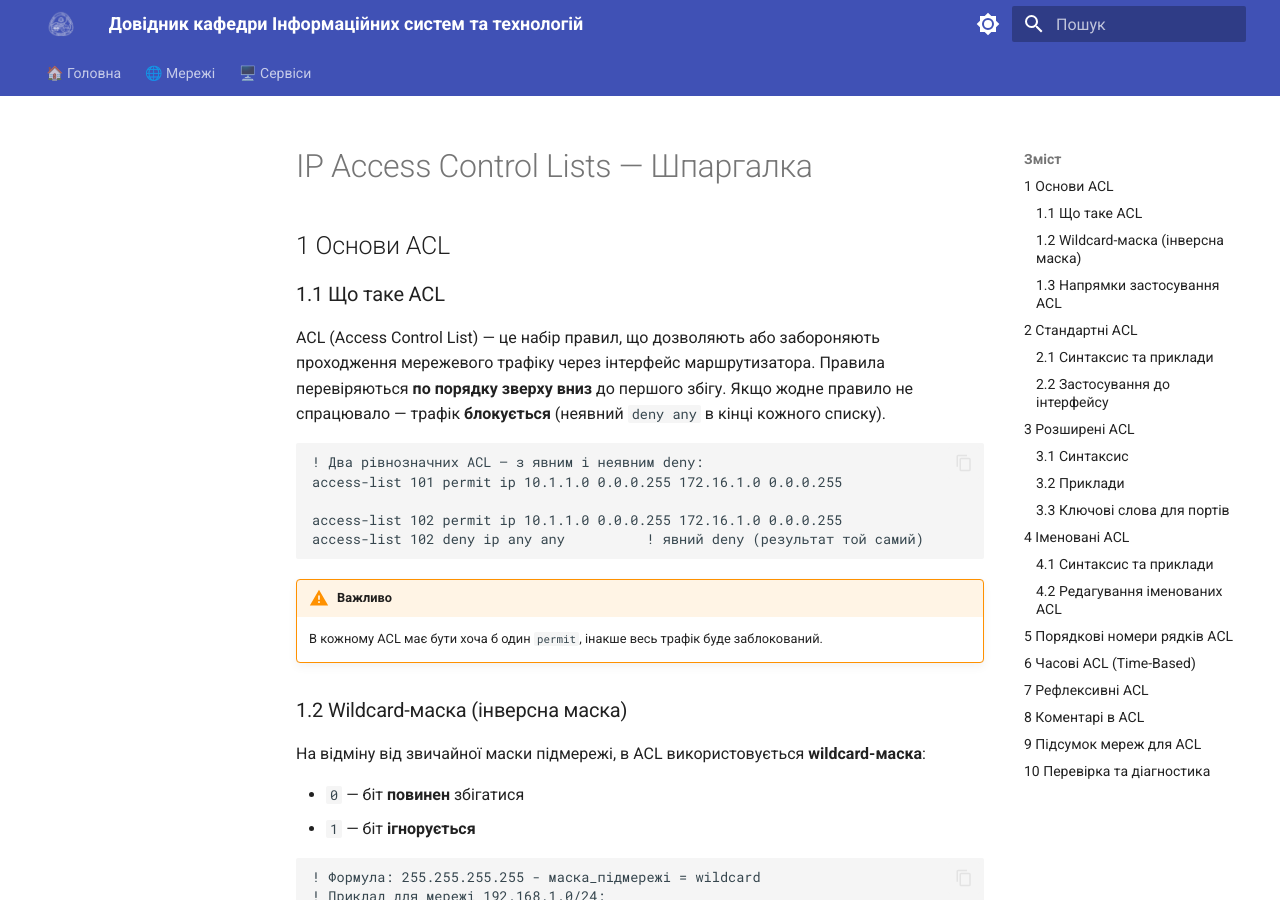
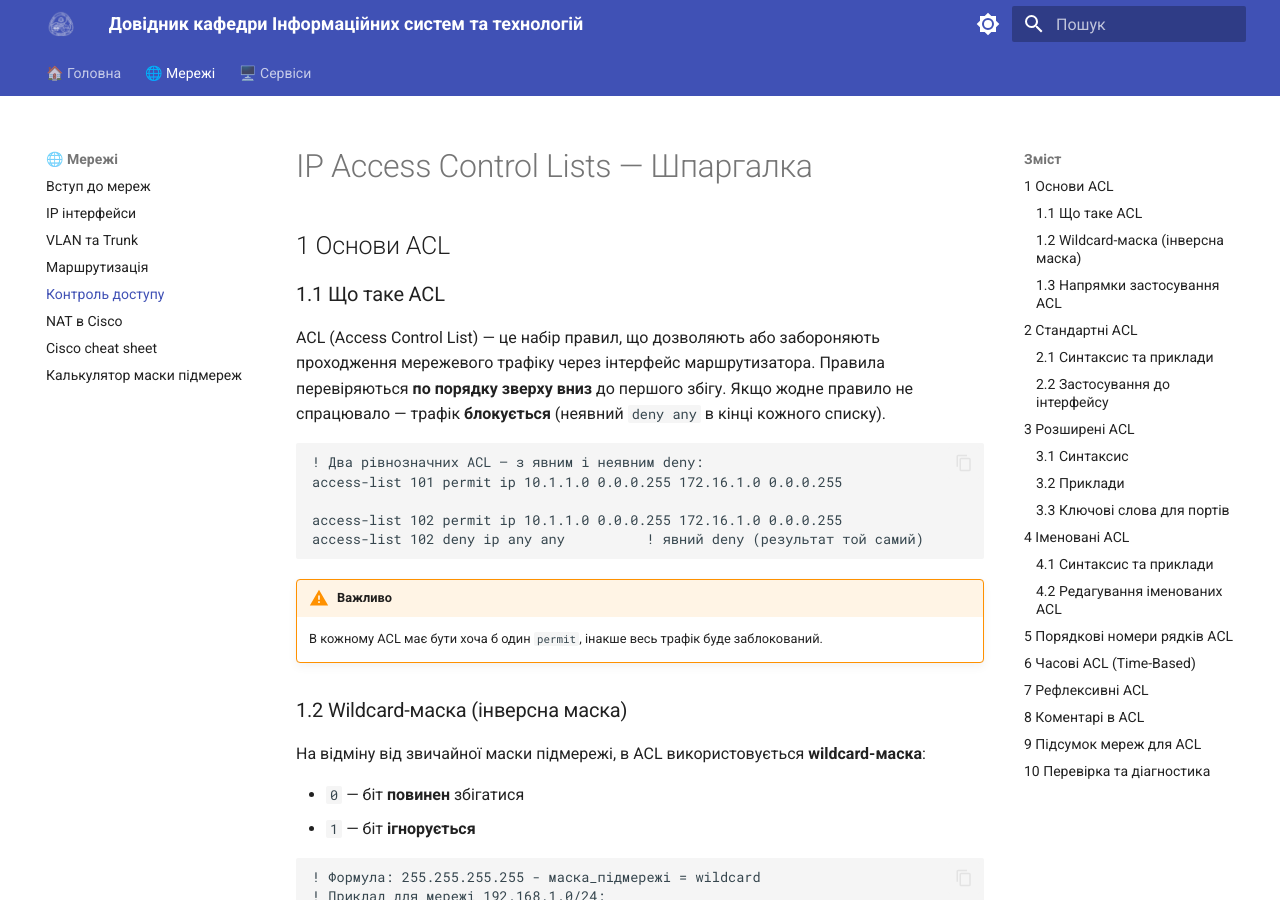
Before and after one commit to left769/21-docs, an MkDocs documentation site: the page built from docs/network-configs/ACL.md, in a window 1280 px wide and 900 px high. Built offline with MkDocs 1.6.1 and Material for MkDocs 9.7.7, drawn with Linux system fonts in a browser that asks for light colours.

Commit message:
try to fix links

```diff
--- a/mkdocs.yml
+++ b/mkdocs.yml
@@ -49,10 +49,10 @@
       - 'Калькулятор маски підмереж': network-configs/subnet-calculator.md
   - 🌐 Мережі:
       - 'Вступ до мереж': network-configs/index.md
-      - 'IP інтерфейси': network-configs/ip-interfaces.md
+      - 'IP інтерфейси': network-configs/IP-interfaces.md
       - 'VLAN та Trunk': network-configs/vlans.md
       - 'Маршрутизація': network-configs/routing.md
-      - 'Контроль доступу': network-configs/acl.md
+      - 'Контроль доступу': network-configs/ACL.md
       - 'NAT в Cisco': network-configs/cisco-nat.md
       - 'Cisco cheat sheet': network-configs/cisco-cheat-sheet.md
       - 'Калькулятор маски підмереж': network-configs/subnet-calculator.md
```
